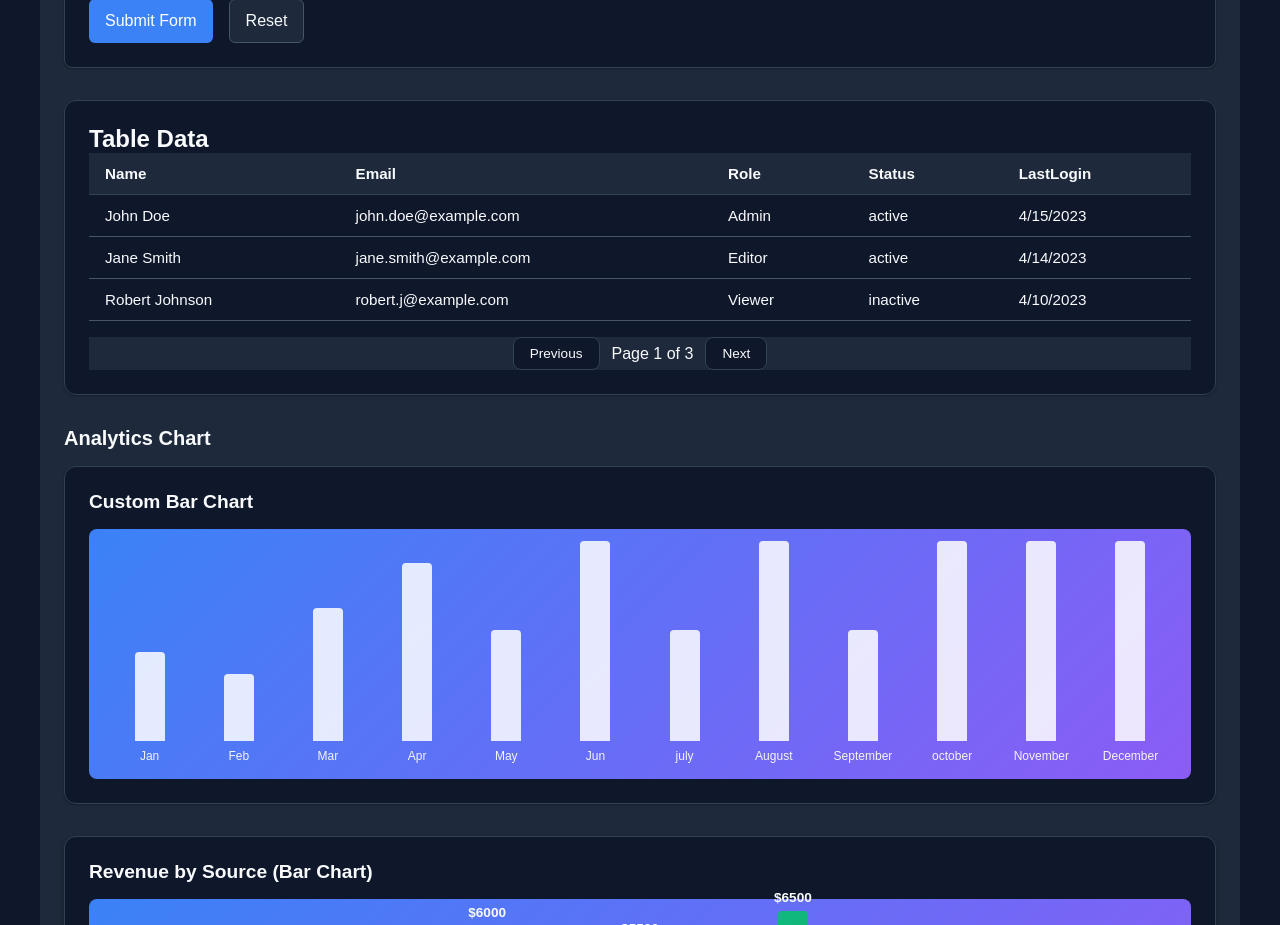
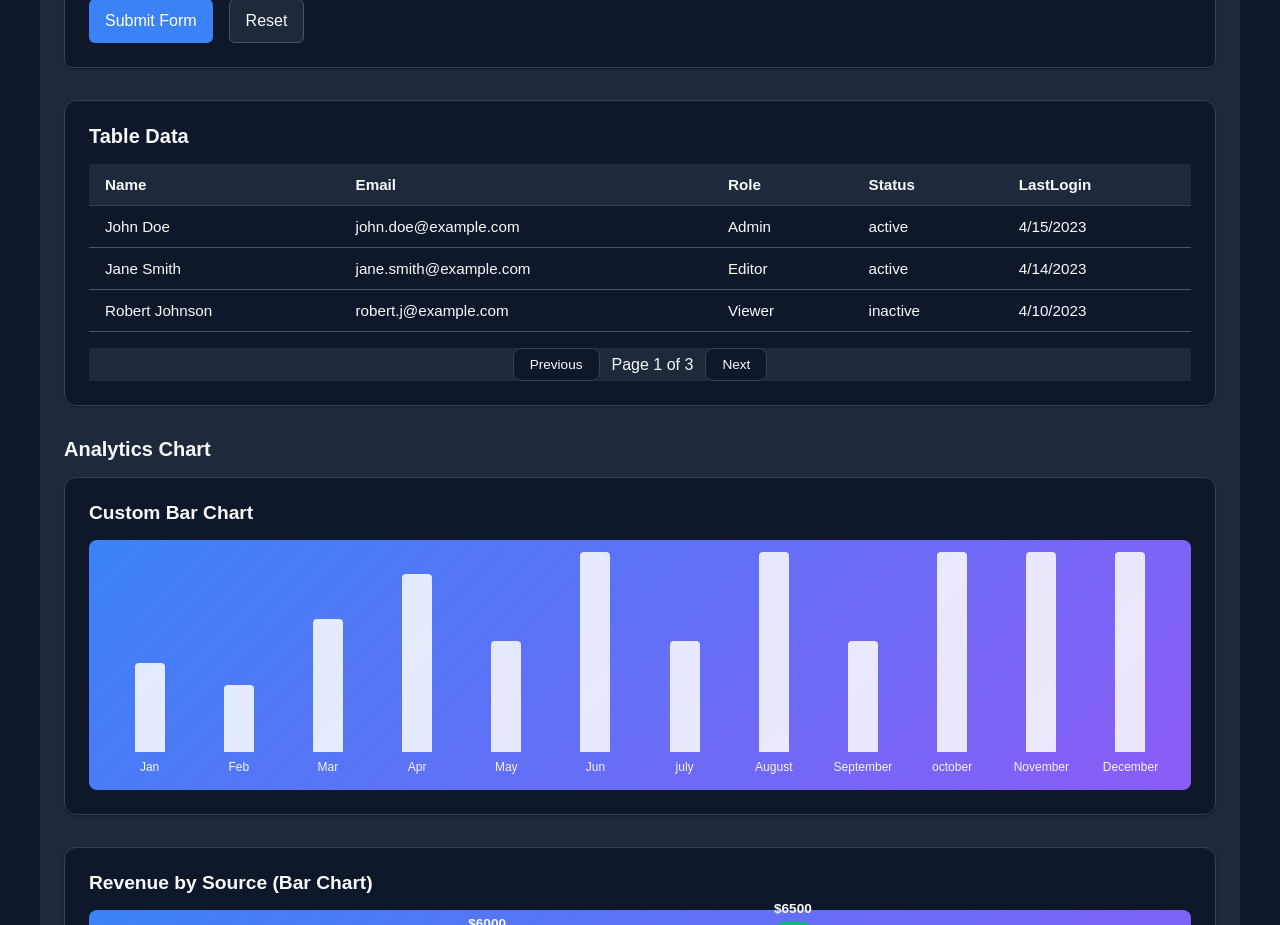
Before and after one commit to yadavjitu06/Dashboard-App-NextJs, a Next.js app: page / in a window 1280 px wide. Shown: the part 900-1825 px from the top of the page. Built offline with nearby package versions, Linux system fonts and the light colour scheme.

Commit message:
Fix table UI

```diff
--- a/src/components/Table/Table.tsx
+++ b/src/components/Table/Table.tsx
@@ -49,7 +49,7 @@ const Table = () => {
 
   return (
     <div className={styles.tableContainer}>
-      <h2 className={styles.title}>Table Data</h2>
+      <h2 className={styles.tableTitle}>Table Data</h2>
 
       <table className={styles.table}>
         <thead>
```
